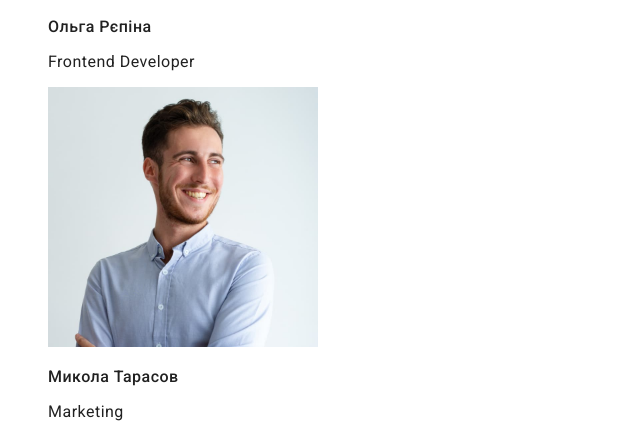
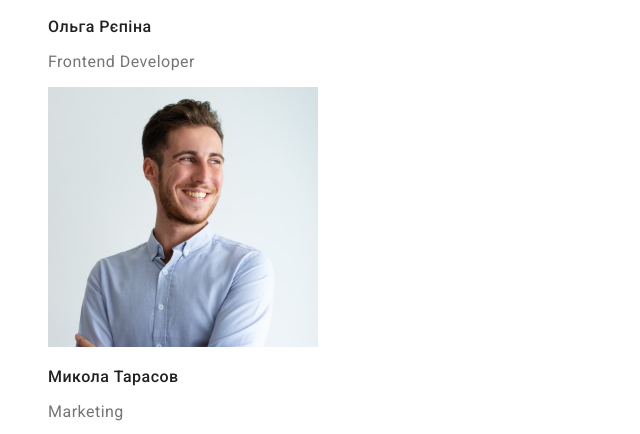
Before and after one commit to VeronikaKodlubovska/goit-markup-hw-02, a plain HTML site: page index.html in a window 1280 px wide. Shown: the part 2352-2786 px from the top of the page, 0-640 px from the left. Drawn offline with Linux system fonts and the light colour scheme.

Commit message:
Update styles.css

```diff
--- a/css/styles.css
+++ b/css/styles.css
@@ -141,6 +141,7 @@ body {
 }
 
 .persons-text {
+    color: var(--other-text-color);
     font-size: 16px;
     line-height: 1.19;
     letter-spacing: 0.03em;
```
